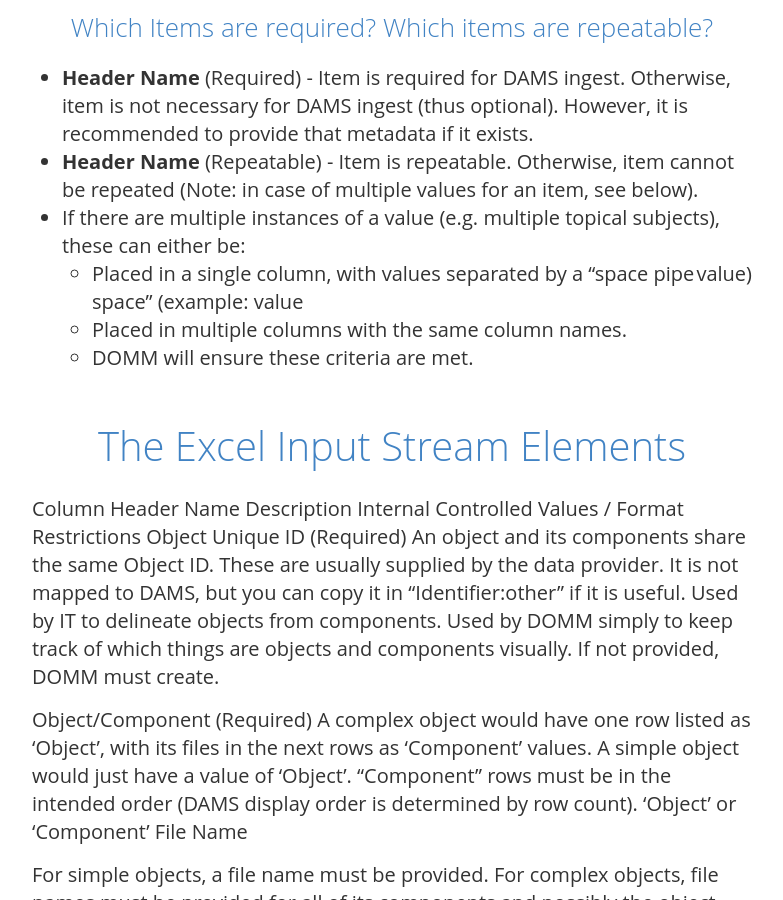
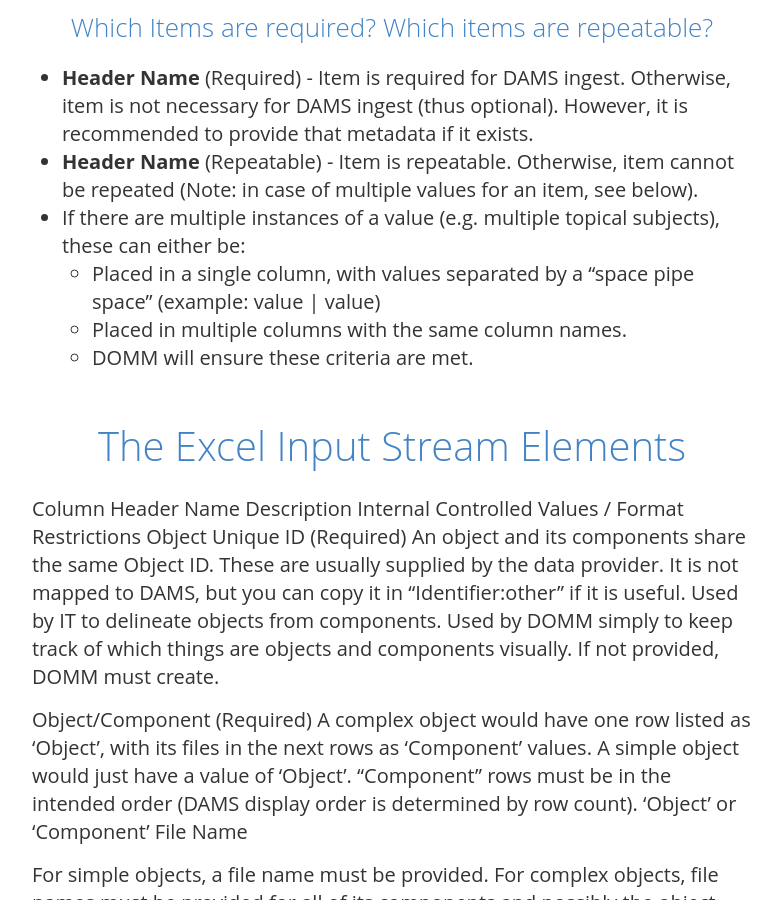
Before and after one commit to remerjohnson/remerjohnson.github.io, a Jekyll site: the page built from docs.md, in a window 1280 px wide and 900 px high, scrolled down 2302 px. Shown: the whole window, without its empty margins (248-1031 px from the left). Built offline with Jekyll 4.4.1, drawn with Linux system fonts in a browser that asks for light colours; nearby versions of some CDN libraries; some of the changed lines change nothing that is shown.

Commit message:
Update docs.md

```diff
--- a/docs.md
+++ b/docs.md
@@ -48,7 +48,7 @@
 + **Header Name** (Required) - Item is required for DAMS ingest. Otherwise, item is not necessary for DAMS ingest (thus optional). However, it is recommended to provide that metadata if it exists.
 + **Header Name** (Repeatable) - Item is repeatable. Otherwise, item cannot be repeated (Note: in case of multiple values for an item, see below).
 + If there are multiple instances of a value (e.g. multiple topical subjects), these can either be:
-  + Placed in a single column, with values separated by a "space pipe space" (example: value | value)
+  + Placed in a single column, with values separated by a "space pipe space" (example: value &#124; value)
   + Placed in multiple columns with the same column names.
   + DOMM will ensure these criteria are met.
 
```
